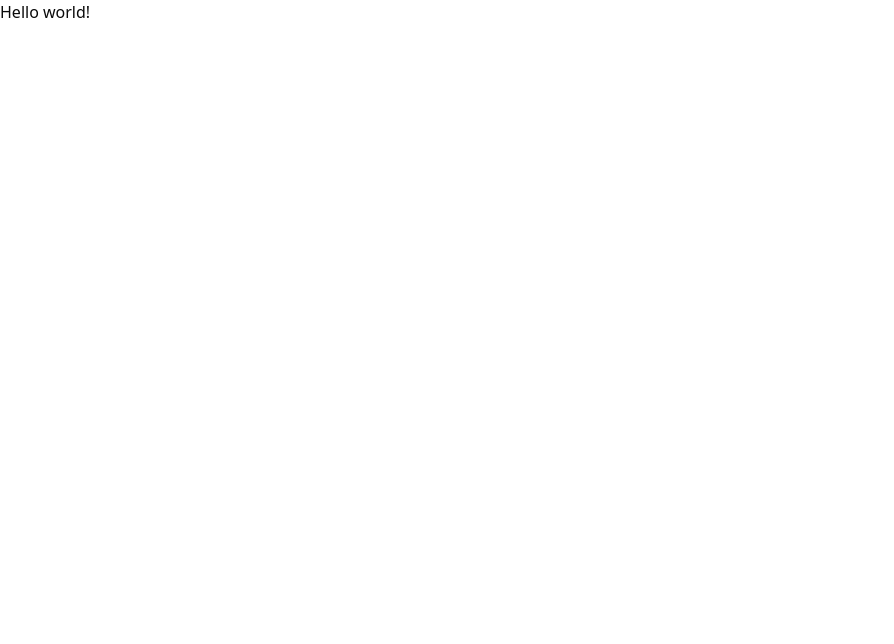
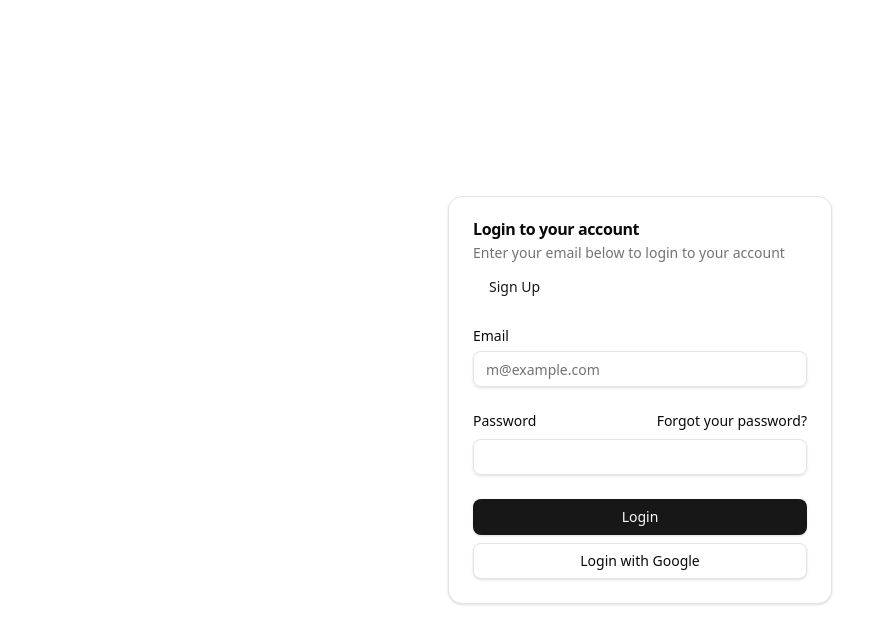
Before and after one commit to ManashSwain/school-management-system, a Next.js app: page / in a window 1280 px wide. Shown: the top 644 px of the page, without its empty margins (0-894 px from the left). Built offline with nearby package versions, Linux system fonts and the light colour scheme.

Commit message:
Implement login ui design

```diff
--- a/app/page.tsx
+++ b/app/page.tsx
@@ -1,5 +1,66 @@
-export default function Home() {
+"use client"
+
+import { Button } from "@/components/ui/button"
+import {
+  Card,
+  CardContent,
+  CardDescription,
+  CardFooter,
+  CardHeader,
+  CardTitle,
+} from "@/components/ui/card"
+import { Input } from "@/components/ui/input"
+import { Label } from "@/components/ui/label"
+
+export default function CardDemo() {
   return (
-   <h1>Hello world!</h1>
-  );
+    <div className="h-screen flex justify-center items-center">
+    <Card className="w-full max-w-sm">
+      <CardHeader>
+        <CardTitle>Login to your account</CardTitle>
+        <CardDescription>
+          Enter your email below to login to your account
+        </CardDescription>
+        <div>
+          <Button variant="link">Sign Up</Button>
+        </div>
+      </CardHeader>
+      <CardContent>
+        <form>
+          <div className="flex flex-col gap-6">
+            <div className="grid gap-2">
+              <Label htmlFor="email">Email</Label>
+              <Input
+                id="email"
+                type="email"
+                placeholder="m@example.com"
+                required
+              />
+            </div>
+            <div className="grid gap-2">
+              <div className="flex items-center">
+                <Label htmlFor="password">Password</Label>
+                <a
+                  href="#"
+                  className="ml-auto inline-block text-sm underline-offset-4 hover:underline"
+                >
+                  Forgot your password?
+                </a>
+              </div>
+              <Input id="password" type="password" required />
+            </div>
+          </div>
+        </form>
+      </CardContent>
+      <CardFooter className="flex-col gap-2">
+        <Button type="submit" className="w-full">
+          Login
+        </Button>
+        <Button variant="outline" className="w-full">
+          Login with Google
+        </Button>
+      </CardFooter>
+    </Card>
+    </div>
+  )
 }
--- /dev/null
+++ b/components/ui/button.tsx
@@ -0,0 +1,57 @@
+import * as React from "react"
+import { Slot } from "@radix-ui/react-slot"
+import { cva, type VariantProps } from "class-variance-authority"
+
+import { cn } from "@/lib/utils"
+
+const buttonVariants = cva(
+  "inline-flex items-center justify-center gap-2 whitespace-nowrap rounded-md text-sm font-medium transition-colors focus-visible:outline-none focus-visible:ring-1 focus-visible:ring-ring disabled:pointer-events-none disabled:opacity-50 [&_svg]:pointer-events-none [&_svg]:size-4 [&_svg]:shrink-0",
+  {
+    variants: {
+      variant: {
+        default:
+          "bg-primary text-primary-foreground shadow hover:bg-primary/90",
+        destructive:
+          "bg-destructive text-destructive-foreground shadow-sm hover:bg-destructive/90",
+        outline:
+          "border border-input bg-background shadow-sm hover:bg-accent hover:text-accent-foreground",
+        secondary:
+          "bg-secondary text-secondary-foreground shadow-sm hover:bg-secondary/80",
+        ghost: "hover:bg-accent hover:text-accent-foreground",
+        link: "text-primary underline-offset-4 hover:underline",
+      },
+      size: {
+        default: "h-9 px-4 py-2",
+        sm: "h-8 rounded-md px-3 text-xs",
+        lg: "h-10 rounded-md px-8",
+        icon: "h-9 w-9",
+      },
+    },
+    defaultVariants: {
+      variant: "default",
+      size: "default",
+    },
+  }
+)
+
+export interface ButtonProps
+  extends React.ButtonHTMLAttributes<HTMLButtonElement>,
+    VariantProps<typeof buttonVariants> {
+  asChild?: boolean
+}
+
+const Button = React.forwardRef<HTMLButtonElement, ButtonProps>(
+  ({ className, variant, size, asChild = false, ...props }, ref) => {
+    const Comp = asChild ? Slot : "button"
+    return (
+      <Comp
+        className={cn(buttonVariants({ variant, size, className }))}
+        ref={ref}
+        {...props}
+      />
+    )
+  }
+)
+Button.displayName = "Button"
+
+export { Button, buttonVariants }
--- /dev/null
+++ b/components/ui/card.tsx
@@ -0,0 +1,76 @@
+import * as React from "react"
+
+import { cn } from "@/lib/utils"
+
+const Card = React.forwardRef<
+  HTMLDivElement,
+  React.HTMLAttributes<HTMLDivElement>
+>(({ className, ...props }, ref) => (
+  <div
+    ref={ref}
+    className={cn(
+      "rounded-xl border bg-card text-card-foreground shadow",
+      className
+    )}
+    {...props}
+  />
+))
+Card.displayName = "Card"
+
+const CardHeader = React.forwardRef<
+  HTMLDivElement,
+  React.HTMLAttributes<HTMLDivElement>
+>(({ className, ...props }, ref) => (
+  <div
+    ref={ref}
+    className={cn("flex flex-col space-y-1.5 p-6", className)}
+    {...props}
+  />
+))
+CardHeader.displayName = "CardHeader"
+
+const CardTitle = React.forwardRef<
+  HTMLDivElement,
+  React.HTMLAttributes<HTMLDivElement>
+>(({ className, ...props }, ref) => (
+  <div
+    ref={ref}
+    className={cn("font-semibold leading-none tracking-tight", className)}
+    {...props}
+  />
+))
+CardTitle.displayName = "CardTitle"
+
+const CardDescription = React.forwardRef<
+  HTMLDivElement,
+  React.HTMLAttributes<HTMLDivElement>
+>(({ className, ...props }, ref) => (
+  <div
+    ref={ref}
+    className={cn("text-sm text-muted-foreground", className)}
+    {...props}
+  />
+))
+CardDescription.displayName = "CardDescription"
+
+const CardContent = React.forwardRef<
+  HTMLDivElement,
+  React.HTMLAttributes<HTMLDivElement>
+>(({ className, ...props }, ref) => (
+  <div ref={ref} className={cn("p-6 pt-0", className)} {...props} />
+))
+CardContent.displayName = "CardContent"
+
+const CardFooter = React.forwardRef<
+  HTMLDivElement,
+  React.HTMLAttributes<HTMLDivElement>
+>(({ className, ...props }, ref) => (
+  <div
+    ref={ref}
+    className={cn("flex items-center p-6 pt-0", className)}
+    {...props}
+  />
+))
+CardFooter.displayName = "CardFooter"
+
+export { Card, CardHeader, CardFooter, CardTitle, CardDescription, CardContent }
--- /dev/null
+++ b/components/ui/input.tsx
@@ -0,0 +1,22 @@
+import * as React from "react"
+
+import { cn } from "@/lib/utils"
+
+const Input = React.forwardRef<HTMLInputElement, React.ComponentProps<"input">>(
+  ({ className, type, ...props }, ref) => {
+    return (
+      <input
+        type={type}
+        className={cn(
+          "flex h-9 w-full rounded-md border border-input bg-transparent px-3 py-1 text-base shadow-sm transition-colors file:border-0 file:bg-transparent file:text-sm file:font-medium file:text-foreground placeholder:text-muted-foreground focus-visible:outline-none focus-visible:ring-1 focus-visible:ring-ring disabled:cursor-not-allowed disabled:opacity-50 md:text-sm",
+          className
+        )}
+        ref={ref}
+        {...props}
+      />
+    )
+  }
+)
+Input.displayName = "Input"
+
+export { Input }
--- /dev/null
+++ b/components/ui/label.tsx
@@ -0,0 +1,26 @@
+"use client"
+
+import * as React from "react"
+import * as LabelPrimitive from "@radix-ui/react-label"
+import { cva, type VariantProps } from "class-variance-authority"
+
+import { cn } from "@/lib/utils"
+
+const labelVariants = cva(
+  "text-sm font-medium leading-none peer-disabled:cursor-not-allowed peer-disabled:opacity-70"
+)
+
+const Label = React.forwardRef<
+  React.ElementRef<typeof LabelPrimitive.Root>,
+  React.ComponentPropsWithoutRef<typeof LabelPrimitive.Root> &
+    VariantProps<typeof labelVariants>
+>(({ className, ...props }, ref) => (
+  <LabelPrimitive.Root
+    ref={ref}
+    className={cn(labelVariants(), className)}
+    {...props}
+  />
+))
+Label.displayName = LabelPrimitive.Root.displayName
+
+export { Label }
--- a/package.json
+++ b/package.json
@@ -9,6 +9,8 @@
     "lint": "eslint"
   },
   "dependencies": {
+    "@radix-ui/react-label": "^2.1.8",
+    "@radix-ui/react-slot": "^1.2.4",
     "class-variance-authority": "^0.7.1",
     "clsx": "^2.1.1",
     "lucide-react": "^0.563.0",
```
Also changed, not shown: 1 other file (tests, documents, lock files or other folders).
